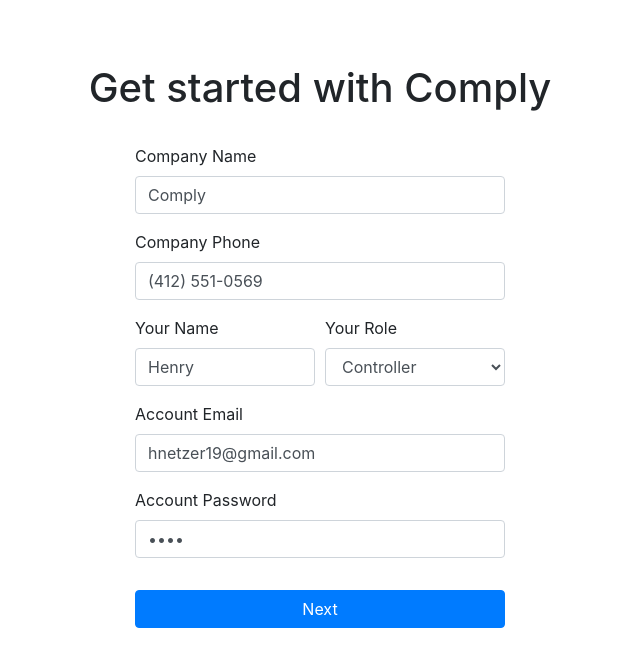
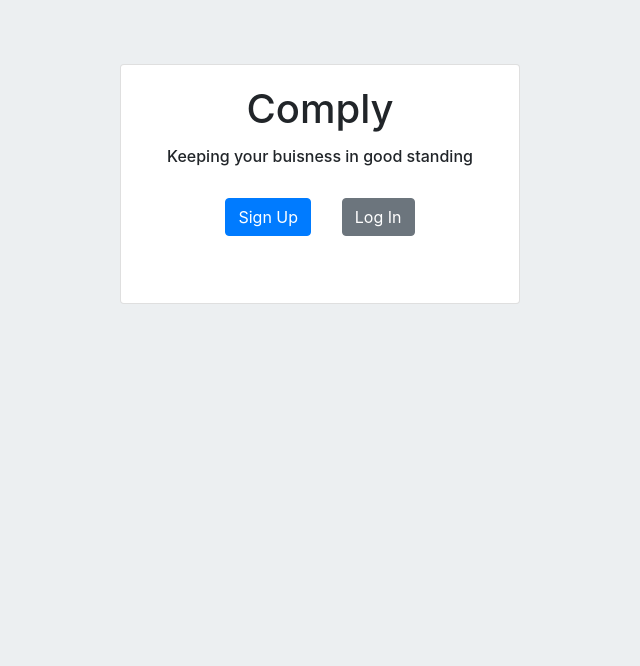
Before and after one commit to hnetzer/comply-frontend, a React (Create React App) app: page / in a window 1280 px wide. Shown: the top 666 px of the page, without its empty margins (320-960 px from the left). Built offline with nearby package versions, Linux system fonts and the light colour scheme.

Commit message:
made a home page with login or signup buttons

```diff
--- a/public/index.html
+++ b/public/index.html
@@ -16,6 +16,8 @@
   </head>
   <body>
     <noscript>You need to enable JavaScript to run this app.</noscript>
-    <div id="root"></div>
+    <div id="root">
+
+    </div>
   </body>
 </html>
--- a/src/App.js
+++ b/src/App.js
@@ -3,12 +3,14 @@
 
 import FilingScheduleScreen from "./screens/FilingScheduleScreen"
 import GetStartedScreen from "./screens/GetStartedScreen"
+import HomeScreen from "./screens/HomeScreen"
 
 const App = (props) => {
 
   return (
     <Router>
-      <GetStartedScreen path="/" />
+      <HomeScreen path="/" />
+      <GetStartedScreen path="/get-started" />
       <FilingScheduleScreen path="/schedule" />
     </Router>
   )
--- a/src/index.css
+++ b/src/index.css
@@ -1,8 +1,20 @@
 body {
-  margin: 0;
   font-family: -apple-system, BlinkMacSystemFont, 'Segoe UI', 'Roboto', 'Oxygen',
     'Ubuntu', 'Cantarell', 'Fira Sans', 'Droid Sans', 'Helvetica Neue',
     sans-serif;
   -webkit-font-smoothing: antialiased;
-  -moz-osx-font-smoothing: grayscale;
+
 }
+
+html, body {
+  height: 100%;
+  margin: 0px;
+  padding: 0px;
+  background-color: rgb(236, 239, 241);
+}
+
+#root {
+  height: 100%;
+  display: block;
+  background-color: rgb(236, 239, 241);
+}
--- /dev/null
+++ b/src/screens/HomeScreen.js
@@ -0,0 +1,50 @@
+import React, { useState } from 'react';
+
+import Button from 'react-bootstrap/Button';
+import Card from 'react-bootstrap/Card';
+
+import styles from './HomeScreen.module.css'
+
+const HomeScreen = (props) => {
+
+  return(
+    <div className={styles.container}>
+      <Card style={{
+        width: '400px',
+        height: '240px',
+        marginLeft: 'auto',
+        marginRight: 'auto'
+      }}>
+        <Card.Body style={{
+          display: 'flex',
+          flexDirection: 'column',
+          alignItems: 'center',
+        }}>
+          <Card.Title><h1>Comply</h1></Card.Title>
+          <Card.Subtitle>Keeping your buisness in good standing</Card.Subtitle>
+          <div style={{
+              marginTop: 32,
+              width: '70%',
+              display: 'flex',
+              flexDirection: 'row',
+              justifyContent: 'space-evenly'  }}>
+            <Button
+              variant="primary"
+              href="/get-started"
+            >
+              Sign Up
+            </Button>
+            <Button
+              variant="secondary"
+              href="login"
+            >
+              Log In
+            </Button>
+          </div>
+        </Card.Body>
+      </Card>
+    </div>
+  )
+}
+
+export default HomeScreen;
--- /dev/null
+++ b/src/screens/HomeScreen.module.css
@@ -0,0 +1,17 @@
+.container {
+  margin-top: 64px;
+}
+
+.header {
+  text-align: center;
+}
+
+.content {
+  width: 400px;
+  margin-top: 32px;
+  justify-content: space-between;
+}
+
+.submitButton {
+  margin-top: 32px;
+}
```
